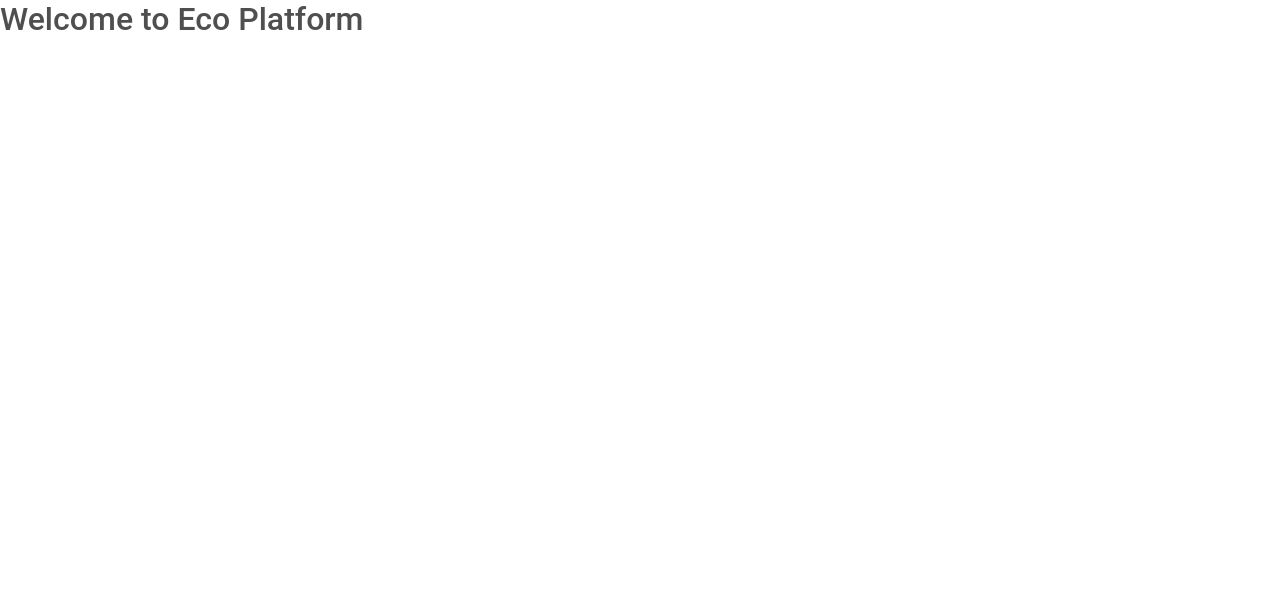
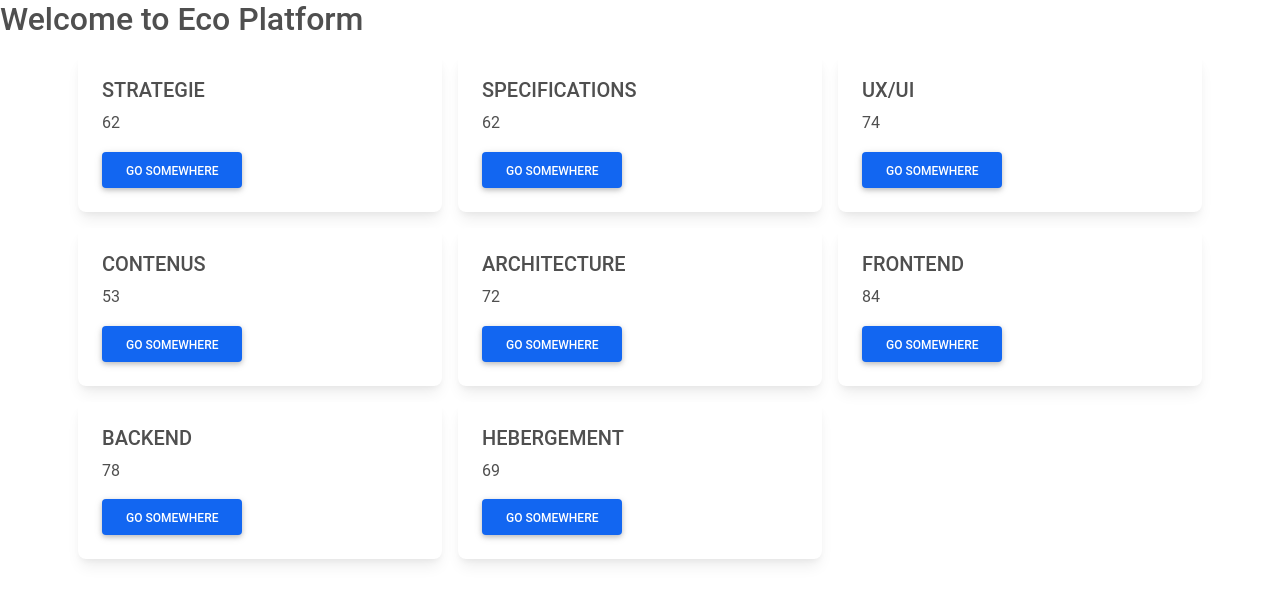
Before and after one commit to KuenT/Design4Green, a plain HTML site: page index.html in a window 1280 px wide. Drawn offline with Linux system fonts and the light colour scheme.

Commit message:
cards for categories

```diff
--- a/index.html
+++ b/index.html
@@ -26,5 +26,9 @@
     <!-- MDB core JavaScript -->
     <script type="text/javascript" src="public/js/mdb.min.js"></script>
 
+    <div class="container">
+        <div class="row" id="gr491-categories"></div>
+    </div>
+
 </body>
 </html>
--- /dev/null
+++ b/scripts/card-loader.js
@@ -0,0 +1,23 @@
+let cardHolder = document.getElementById("gr491-categories");
+let cardCount = 0;
+
+export function clearCards() {
+    cardHolder.innerHTML = "";
+    cardCount = 0;
+}
+
+export function addCard(title, content) {
+    const card_prefab = `
+    <div class="col-4" style="padding: 0.5em;">
+        <div class="card">
+            <div class="card-body">
+                <h5 class="card-title">${title}</h5>
+                <p class="card-text">${content}</p>
+                <a href="#" class="btn btn-primary">Go somewhere</a>
+            </div>
+        </div>
+    </div>
+    `;
+
+    cardHolder.innerHTML += card_prefab;
+}
--- a/scripts/main.js
+++ b/scripts/main.js
@@ -1,7 +1,14 @@
 import gr491 from "./gr491-loader.js"
+import {addCard, clearCards} from "./card-loader.js"
 
 let gr491_result = await gr491();
 
 console.log("Loaded " + gr491_result.data.length + " rows.");
 
+clearCards();
+
+for (const [key, value] of Object.entries(gr491_result.categories)) {
+    addCard(key, value.length);
+}
+
 console.log(gr491_result.categories);
```
